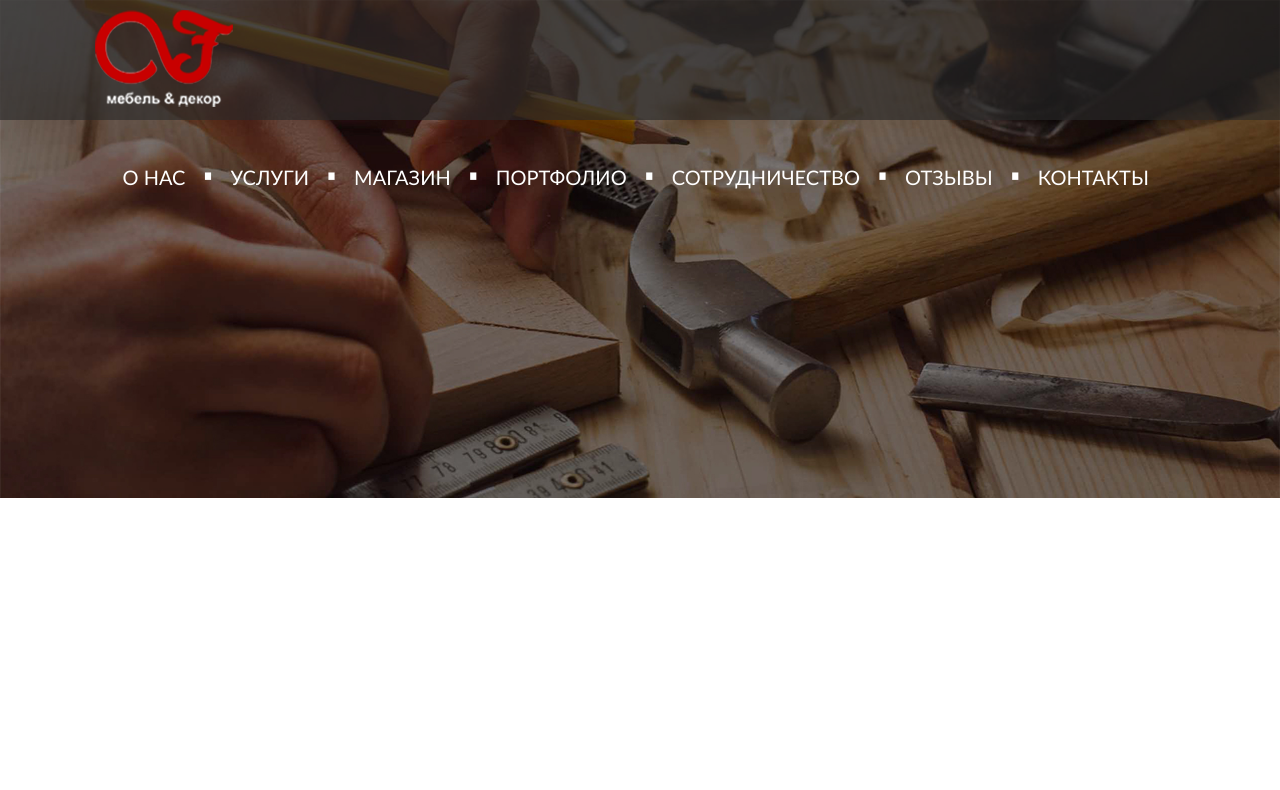
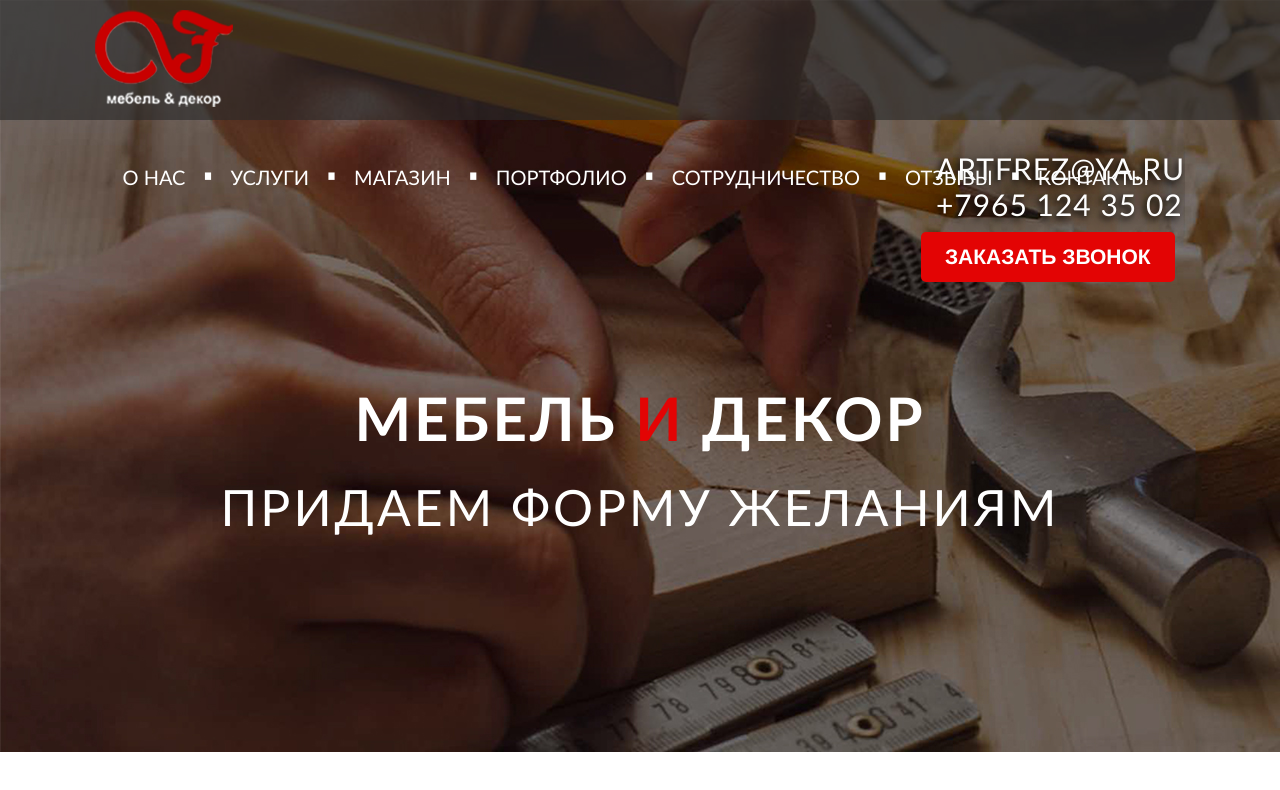
Before and after one commit to RomanVasilevOmsk/-application_4_-asmart-, a website: page index.html in a window 1280 px wide. Drawn offline with Linux system fonts and the light colour scheme.

Commit message:
Stylized top slider

```diff
--- a/commons/css/style.scss
+++ b/commons/css/style.scss
@@ -1,12 +1,17 @@
+$max-width-lg: 1090px;
+@media (min-width: 1200px){
   .container-fluid{
     margin: 0;
     padding: 0;
+    position: relative;
     header{
       background: rgba(41,41,41,0.62);
       height: 120px;
-    z-index: 1;
+      z-index: 2;
+      width: 100%;
+      position: absolute;
       .head-block{
-      max-width: 1090px;
+        max-width:$max-width-lg;
         margin: 0 auto;
         .logo-menu-top{
           .logo{
@@ -68,11 +73,88 @@
     }
     .top-slider{
       background-image:url("../images/slider-top-background.jpg");
-    height:752px;
-    background-size: contain;
+      max-height: 752px;
+      background-size: cover;
       background-repeat: no-repeat;
+      position: absolute;
+      width: 100%;
+      z-index: 1;
+        .top-slider_block{
+          max-width:$max-width-lg;
+          margin: 0 auto;
           position: relative;
-    margin: -120px 0 0 0;
-    z-index: -1;
+          overflow: hidden;
+          height: 752px;
+          .top-slider_block_contacts{
+            float: right;
+            margin: 150px 0 25px 0;
+            .top-slider_block__contacts-content{
+              color: #fefefe;
+              font-size: 30px;
+              text-shadow: -2px 3px 6px black, 0 0 1em #080808;
+              font-family: "Calibri";
+              text-transform: uppercase;
+              letter-spacing: 1px;
+              line-height: 36px;
+              padding-left: 15px;
+            }
+            .top-clider_block__get-feedback-form{
+              color: #fff;
+              background-color: #e30404;
+              text-transform: uppercase;
+              padding: 10px 24px;
+              margin-top: 10px;
+              display: inline-block;
+              border-radius: 5px;
+              font-weight: bold;
+              font-size: 21px;
+              text-decoration: none;
+                &:hover{
+                  text-shadow: 1px 1px 2px rgba(12, 12, 12, 0.8), 0 0 1em rgba(255, 255, 255, 0.63);
+                  box-shadow: 0px 8px 30px rgba(0, 0, 0, 0.78);
+                }
+
             }
           }
+          .top-slider_block_title{
+            text-align: center;
+            color: #fff;
+            width: 100%;
+            //display: flex!important;
+            //justify-content: center;
+            //flex-direction: column;
+            position: absolute;
+            top: 50%;
+            .top-slider_block_title__bold{
+              font-size: 60px;
+              font-family: "Calibri";
+              text-transform: uppercase;
+              letter-spacing: 3px;
+              font-weight: bold;
+              & span{
+                  color:#e30404;
+              }
+            }
+            .top-slider_block_title_normal{
+              font-size: 50px;
+              font-family: Calibri;
+              text-transform: uppercase;
+              letter-spacing: 3px;
+              font-weight: lighter;
+              margin-top: 10px;
+            }
+          }
+        }
+    }
+  }
+}
+@media (min-width: 992px) and (max-width: 1200px){
+
+}
+@media (min-width: 750px) and (max-width: 991px){
+
+}
+@media (min-width: 415px) and (max-width: 749px){
+
+}
+@media (min-width: 414px){}
--- a/index.html
+++ b/index.html
@@ -27,6 +27,16 @@
             </div>
         </header>
         <section class="top-slider">
+            <div class="top-slider_block">
+                <div class="top-slider_block_contacts">
+                    <p class="top-slider_block__contacts-content">ARTFREZ@YA.RU <br> +7965 124 35 02</p>
+                    <a href="#" class="top-clider_block__get-feedback-form">Заказать звонок</a>
+                </div>
+                <div class="top-slider_block_title">
+                    <p class="top-slider_block_title__bold">МЕБЕЛЬ <span>И</span> ДЕКОР</p>
+                    <p class="top-slider_block_title_normal">ПРИДАЕМ ФОРМУ ЖЕЛАНИЯМ</p>
+                </div>
+            </div>
 
 
         </section>
```
Also changed, not shown: commons/css/style.css. Lines whose indentation alone changed are shown as unchanged.
